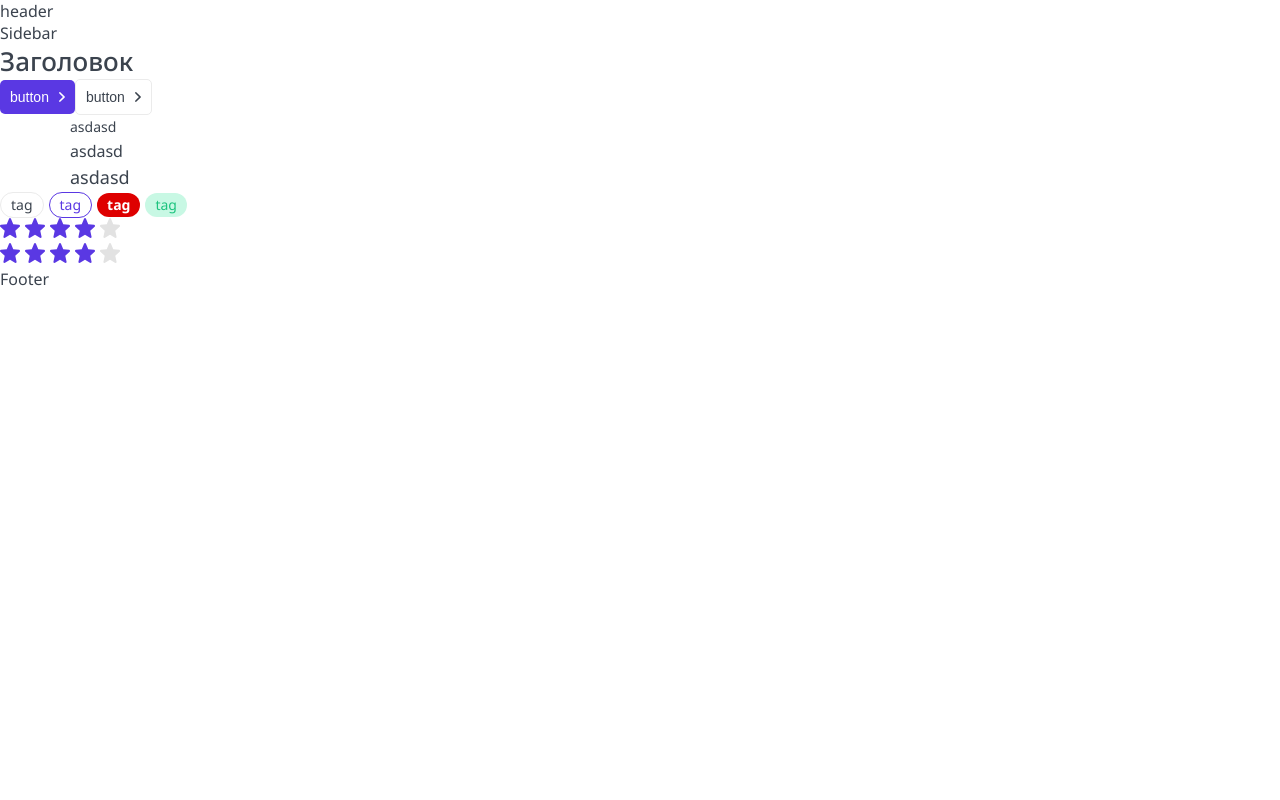
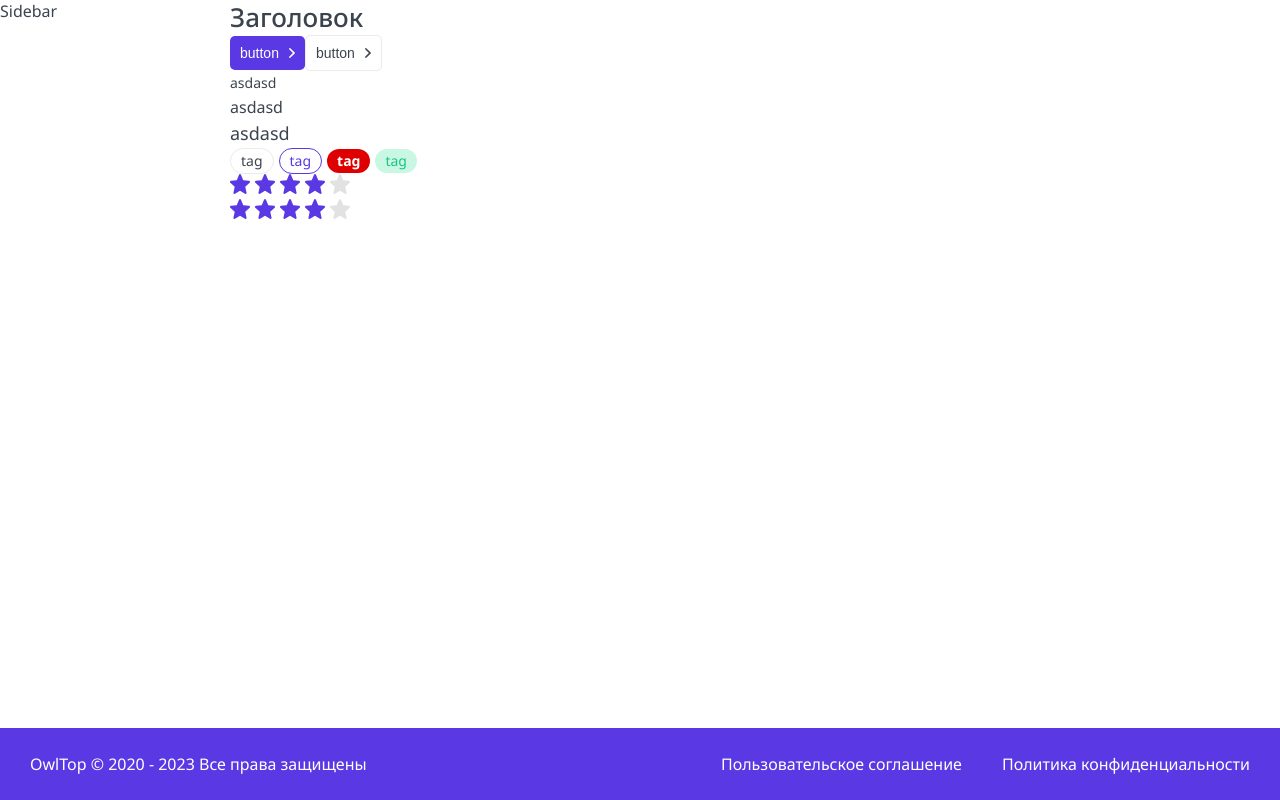
Before and after one commit to andy-rosa/app-curse, a Next.js app: page / in a window 1280 px wide. Built offline with nearby package versions, Linux system fonts and the light colour scheme.

Commit message:
add: grid project, days.js

```diff
--- a/layout/Footer/Footer.module.css
+++ b/layout/Footer/Footer.module.css
@@ -0,0 +1,19 @@
+.footer {
+    display: grid;
+    grid-template-columns: 1fr auto auto;
+    gap: 40px;
+    padding: 25px 30px;
+    background-color: var(--color-primary);
+}
+
+.footer a,
+.footer div
+{
+    color: var(--color-white);
+    font-size: 16px;
+    line-height: 22px;
+}
+
+.footer a:hover {
+    opacity: 0.5;
+}
--- a/layout/Footer/Footer.props.ts
+++ b/layout/Footer/Footer.props.ts
@@ -1,5 +1,4 @@
-import { type ReactNode } from 'react'
 
 export interface FooterProps {
-    children: ReactNode
+    className?: string
 }
--- a/layout/Footer/Footer.tsx
+++ b/layout/Footer/Footer.tsx
@@ -2,12 +2,15 @@ import React from 'react'
 import cn from 'classnames'
 import cls from './Footer.module.css'
 import { type FooterProps } from './Footer.props'
+import dayjs from 'dayjs'
 
-const Footer = ({ children }: FooterProps): JSX.Element => {
+const Footer = ({ className }: FooterProps): JSX.Element => {
   return (
-    <header className={cn(cls.header)}>
-      {children}
-    </header>
+    <footer className={cn(className, cls.footer)}>
+      <div>OwlTop © 2020 - {dayjs().format('YYYY')} Все права защищены</div>
+      <a href={'/'} target={'_blank'} rel="noreferrer">Пользовательское соглашение</a>
+      <a href={'/'} target={'_blank'} rel="noreferrer">Политика конфиденциальности</a>
+    </footer>
   )
 }
 
--- a/layout/Header/Header.props.ts
+++ b/layout/Header/Header.props.ts
@@ -2,4 +2,5 @@ import { type ReactNode } from 'react'
 
 export interface HeaderProps {
     children: ReactNode
+    className?: string
 }
--- a/layout/Header/Header.tsx
+++ b/layout/Header/Header.tsx
@@ -3,9 +3,9 @@ import cn from 'classnames'
 import cls from './Header.module.css'
 import { type HeaderProps } from './Header.props'
 
-const Header = ({ children }: HeaderProps): JSX.Element => {
+const Header = ({ children, className }: HeaderProps): JSX.Element => {
   return (
-    <header className={cn(cls.header)}>
+    <header className={cn(className, cls.header)}>
       {children}
     </header>
   )
--- a/layout/Layout.module.css
+++ b/layout/Layout.module.css
@@ -0,0 +1,45 @@
+.layout {
+    display: grid;
+    grid-template-areas:
+            ". header header ."
+            ". sidebar content ."
+            "footer footer footer footer";
+    grid-template-rows: auto 1fr auto;
+    grid-template-columns: auto 230px minmax(320px, 1200px) auto;
+    min-height: 100vh;
+}
+
+.header {
+    display: none;
+    grid-area: header;
+}
+
+.sidebar {
+    grid-area: sidebar;
+}
+
+.content {
+    grid-area: content;
+}
+
+.footer {
+    grid-area: footer;
+}
+
+@media (max-width: 780px) {
+    .sidebar {
+        display: none;
+    }
+
+    .layout {
+        grid-template-areas:
+            "header"
+            "content"
+            "footer";
+        grid-template-columns: minmax(320px, 1fr) ;
+    }
+
+    .header {
+        display: block;
+    }
+}
--- a/layout/Layout.tsx
+++ b/layout/Layout.tsx
@@ -1,6 +1,5 @@
 import { type LayoutProps } from './Layout.props'
 import cls from './Layout.module.css'
-import cn from 'classnames'
 import Header from './Header/Header'
 import Sidebar from './Sidebar/Sidebar'
 import Footer from './Footer/Footer'
@@ -12,14 +11,14 @@ function Layout (props: LayoutProps): JSX.Element {
   } = props
 
   return (
-    <>
-      <Header>header</Header>
-      <main className={cn(cls.layout)}>
-        <Sidebar>Sidebar</Sidebar>
+    <div className={cls.layout}>
+      <Header className={cls.header}>header</Header>
+      <Sidebar className={cls.sidebar}>Sidebar</Sidebar>
+      <main className={cls.content}>
         {children}
       </main>
-      <Footer>Footer</Footer>
-    </>
+      <Footer className={cls.footer}>Footer</Footer>
+    </div>
   )
 }
 
--- a/layout/Sidebar/Sidebar.props.ts
+++ b/layout/Sidebar/Sidebar.props.ts
@@ -3,4 +3,5 @@ import { type ReactNode } from 'react'
 
 export interface SidebarProps extends React.HTMLProps<HTMLDivElement> {
     children: ReactNode
+    className?: string
 }
--- a/layout/Sidebar/Sidebar.tsx
+++ b/layout/Sidebar/Sidebar.tsx
@@ -3,9 +3,9 @@ import { type SidebarProps } from './Sidebar.props'
 import cn from 'classnames'
 import cls from './Sidebar.module.css'
 
-const Sidebar = ({ children }: SidebarProps): JSX.Element => {
+const Sidebar = ({ children, className }: SidebarProps): JSX.Element => {
   return (
-    <aside className={cn(cls.sidebar)}>
+    <aside className={cn(className, cls.sidebar)}>
       {children}
     </aside>
   )
--- a/package.json
+++ b/package.json
@@ -12,6 +12,7 @@
     "lint:css:fix": "npx stylelint \"**/*.css\" --fix"
   },
   "dependencies": {
+    "dayjs": "^1.11.7",
     "next": "13.2.0",
     "react": "18.2.0",
     "react-dom": "18.2.0"
--- a/src/components/Rating/Rating.tsx
+++ b/src/components/Rating/Rating.tsx
@@ -13,7 +13,7 @@ export function Rating (props: RatingProps): JSX.Element {
     setRating
   } = props
 
-  const [ratingArray, setRatingArray] = useState<JSX.Element[]>(new Array(MAX_RATING).fill(<></>))
+  const [ratingArray, setRatingArray] = useState<JSX.Element[]>([])
 
   const clickRatingHandler = (rating: number): void => {
     if (!isEditable || !setRating) {
@@ -37,7 +37,9 @@ export function Rating (props: RatingProps): JSX.Element {
   }
 
   const constructRating = (currentRating: number): void => {
-    const updatedArray = ratingArray.map((star: JSX.Element, i: number) => (
+    const updatedArray = []
+    for (let i = 0; i < MAX_RATING; i++) {
+      updatedArray.push((
         <span
           key={i}
           className={
@@ -56,6 +58,7 @@ export function Rating (props: RatingProps): JSX.Element {
           />
         </span>
       ))
+    }
     setRatingArray(updatedArray)
   }
 
```
Also changed, not shown: .stylelintrc.json, 1 other file (tests, documents, lock files or other folders). Lines whose indentation alone changed are shown as unchanged.
